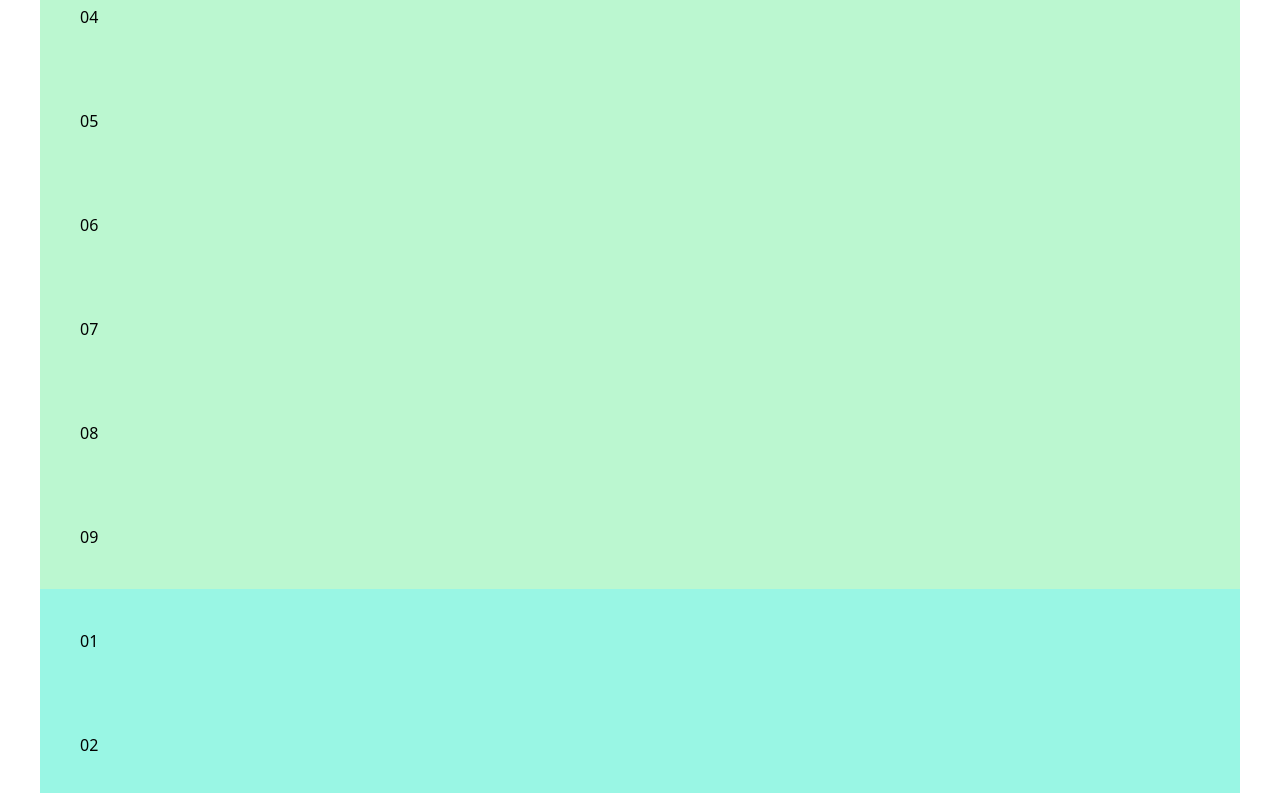
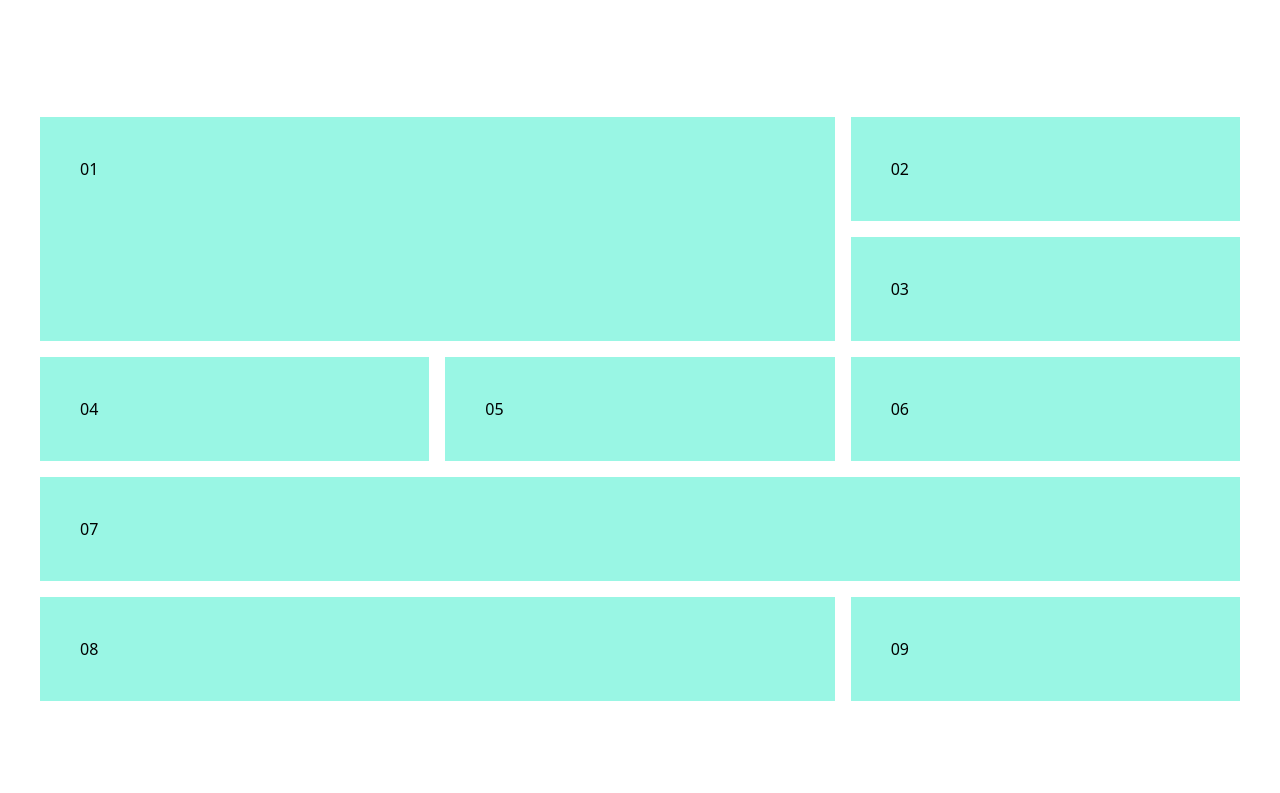
Before and after one commit to RupanGuvi/Tailwind-Css, a plain HTML site: page 9. Grid/index.html in a window 1280 px wide. Shown: the part 387-1180 px from the top of the page. After the commit the page ends 1128 px from the top, so only its background shows below. Drawn offline with nearby package versions, Linux system fonts and the light colour scheme.

Commit message:
grid completed

```diff
--- a/11. Grid/index.html
+++ b/9. Grid/index.html
@@ -9,7 +9,7 @@
   <body class="p-10">
    <!-- https://tailwindcss.com/docs/grid-template-rows -->
     <!-- Grid cols and rows -->
-    <div >
+    <div class="w-100 grid grid-cols-3 grid-rows-4 gap-4">
       <div class="p-10 bg-green-200">01</div>
       <div class="p-10 bg-green-200">02</div>
       <div class="p-10 bg-green-200">03</div>
@@ -22,21 +22,15 @@
     </div>
 
     <!-- Col and row span -->
-    <div >
-      <div class="bg-teal-200  p-10">01</div>
+    <div class="w-100 grid grid-cols-3 gap-4">
+      <div class="bg-teal-200 p-10 col-span-2 row-span-2">01</div>
       <div class="p-10 bg-teal-200">02</div>
       <div class="p-10 bg-teal-200">03</div>
       <div class="p-10 bg-teal-200">04</div>
       <div class="p-10 bg-teal-200">05</div>
       <div class="p-10 bg-teal-200">06</div>
-
-      <br />
-      <br />
-      <br />
-      <br />
-
-      <div class="p-10 bg-teal-200 ">07</div>
-      <div class="p-10 bg-teal-200">08</div>
+       <div class="p-10 bg-teal-200 col-span-3">07</div>
+      <div class="p-10 bg-teal-200 col-span-2">08</div>
       <div class="p-10 bg-teal-200 ">09</div>
     </div>
   </body>
```
Also changed, not shown: 10.Breakpoints/index.html (added, +15 -0 lines), 8. Flexbox/index.html (renamed from 10. Flexbox/index.html).
